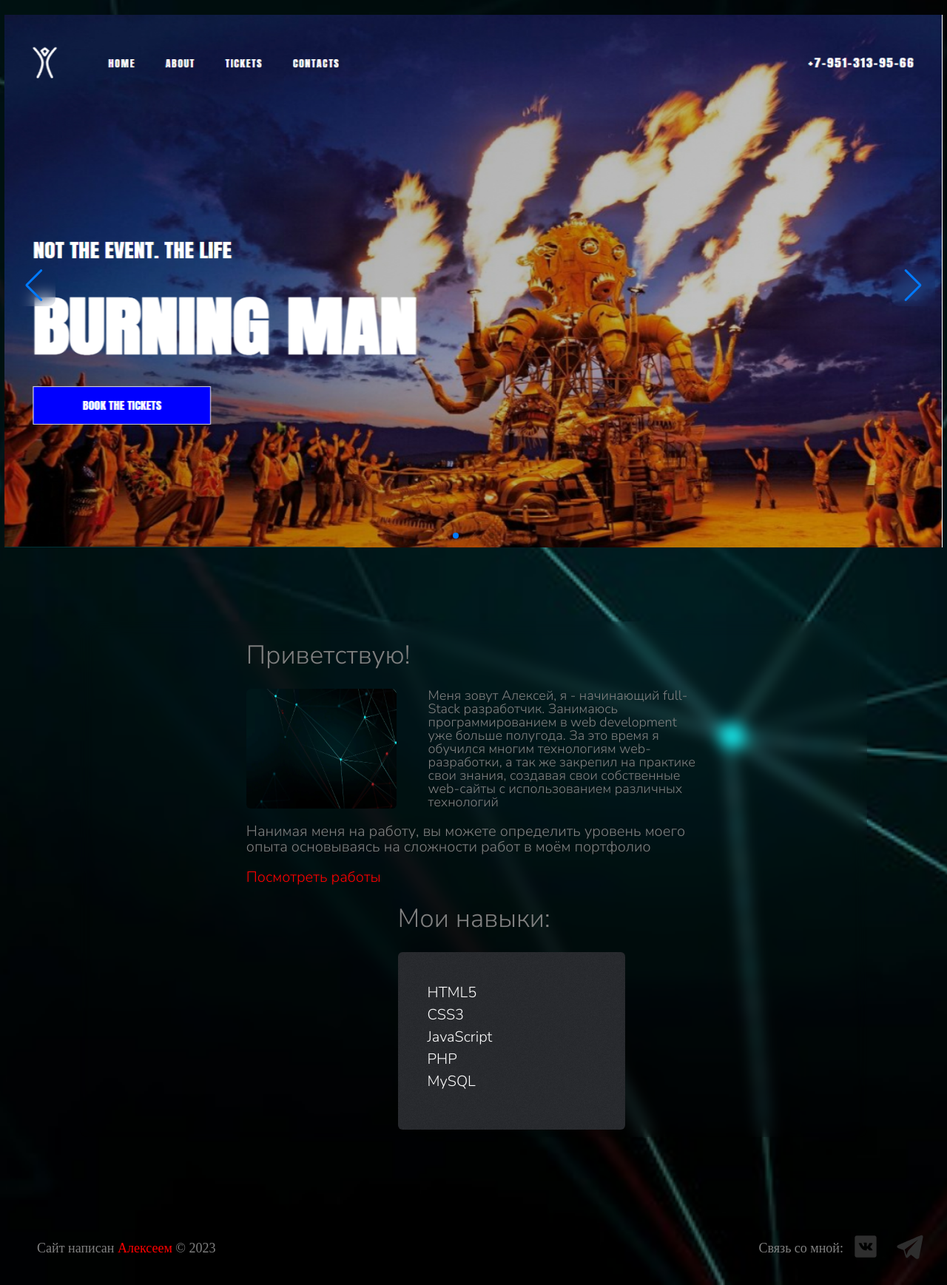
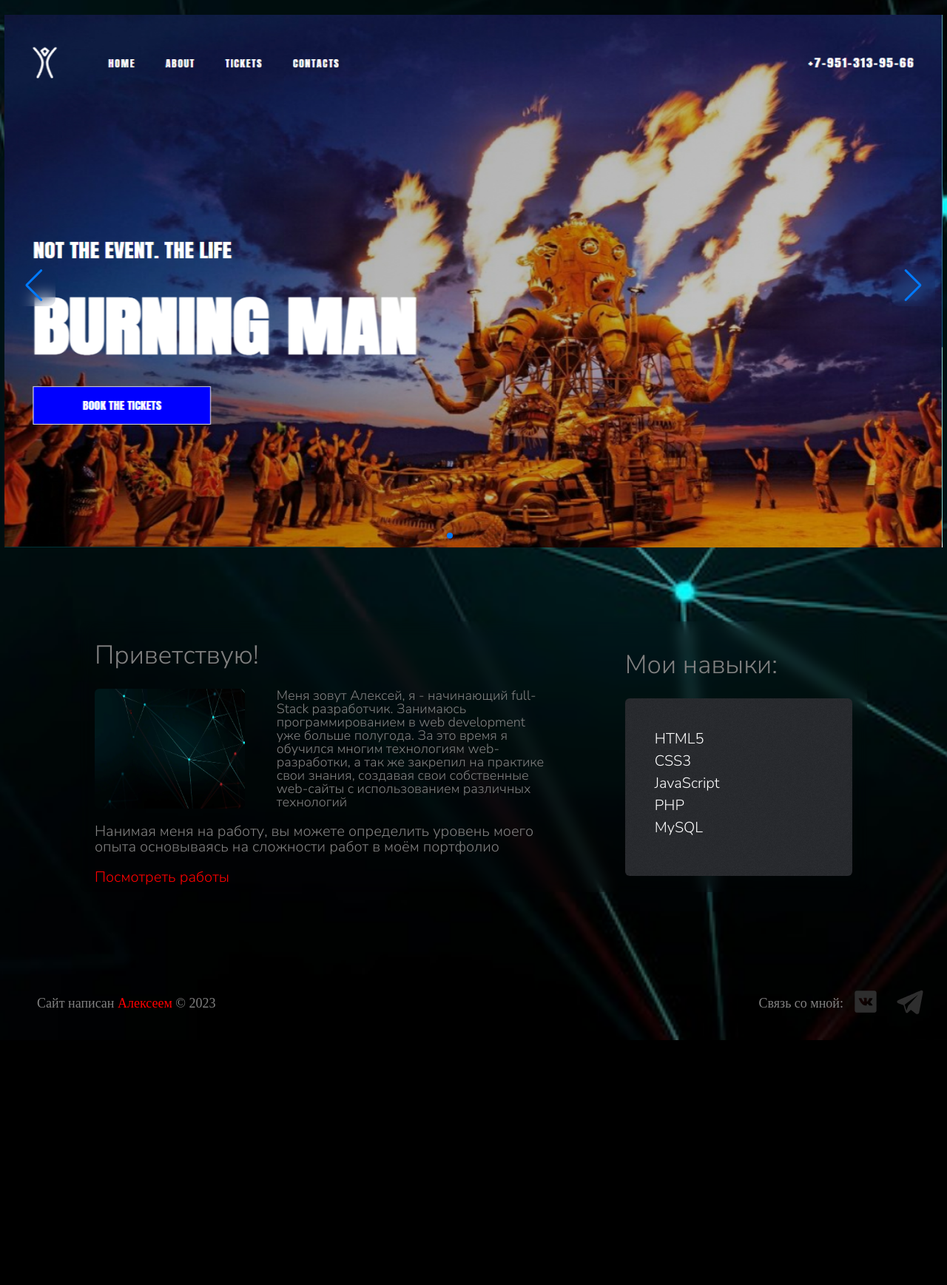
Before and after one commit to Kukoldini/portfolio, a PHP site: page / in a window 1280 px wide. Shown: the part 73-1810 px from the top of the page at 74% size. After the commit the page ends 1479 px from the top, so only its background shows below. Run offline with PHP 8.4, Linux system fonts and the light colour scheme.

Commit message:
Add files via upload

```diff
--- a/css/style.css
+++ b/css/style.css
@@ -106,7 +106,7 @@ header {
 
 .about {
 	display: flex;
-	flex-direction: column;
+	flex-direction: row;
 	align-items: center;
 	background: transparent;
 	backdrop-filter: blur(10px);
--- a/index.html
+++ b/index.html
@@ -34,6 +34,9 @@
 			    <!-- Slides -->
 				<div class="swiper-slide">
 					<img src="images/burningman_slide.png" alt="" class="slider-img">
+				</div>
+				<div class="swiper-slide">
+					<img src="images/topika_slide.png" alt="" class="slider-img">
 				</div>
 				<div class="swiper-slide">
 					<img src="images/frispers_slide.png" alt="" class="slider-img">
```
